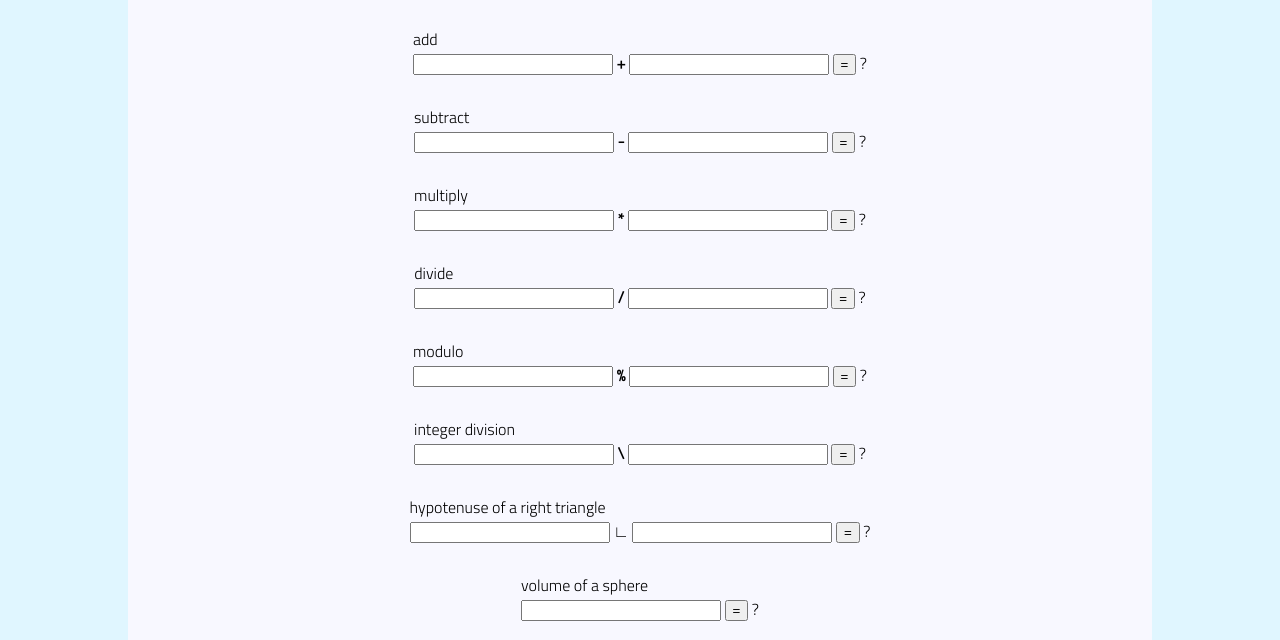
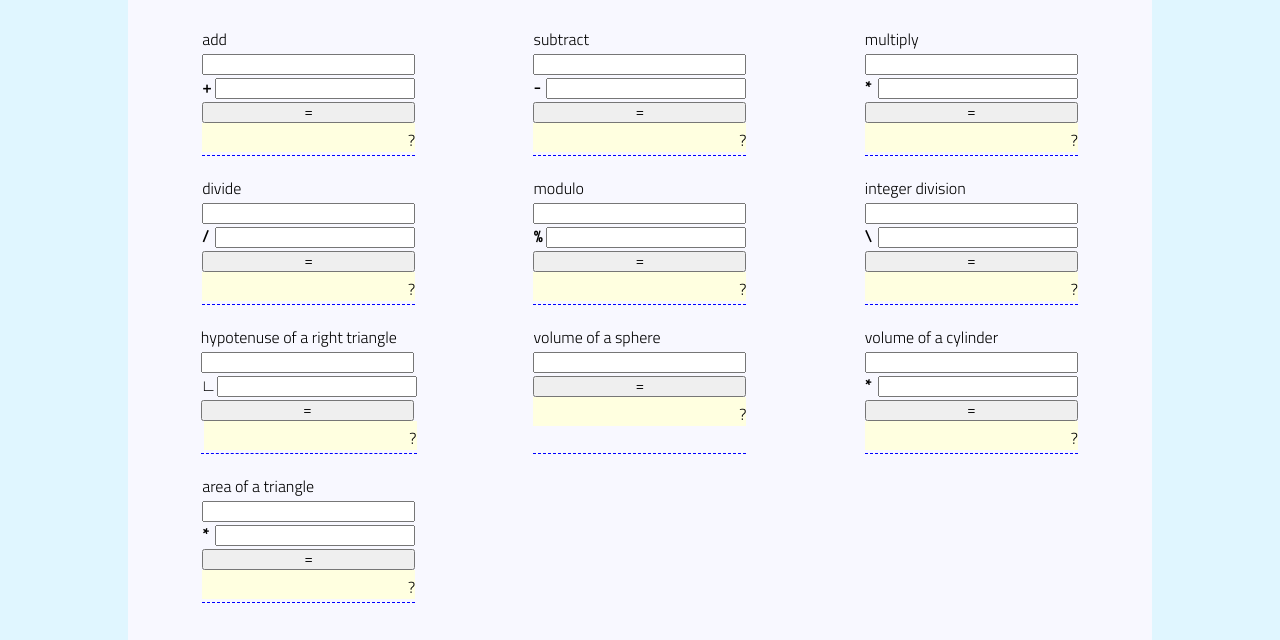
Before and after one commit to armaBurton/LAB-04a-calculator, a plain HTML site: page index.html in a window 1280 px wide. Shown: the part 113-753 px from the top of the page. Drawn offline with Linux system fonts and the light colour scheme.

Commit message:
css formating

```diff
--- a/index.html
+++ b/index.html
@@ -21,90 +21,90 @@
 
         <section>
             add<br>
-            <input type="number" id="add-num1" class="f1">
+            <input type="number" id="add-num1" class="f1"><br>
             <span class="operator">+</span>
-            <input type="number" id="add-num2" class="f2">
-            <input type="button" value="=" id="add-button">
-            <span id="add-answer">?</span>
+            <input type="number" id="add-num2" class="f2"><br>
+            <input type="button" value="=" id="add-button" class="do-the-thing"><br>
+            <span id="add-answer" class="answer">?</span>
         </section>
 
         <section>
             subtract<br>
-            <input type="number" id="subtract-num1" class="f1">
+            <input type="number" id="subtract-num1" class="f1"><br>
             <span class="operator">-</span>
-            <input type="number" id="subtract-num2" class="f2">
-            <input type="button" value="=" id="subtract-button">
-            <span id="subtract-answer">?</span>
+            <input type="number" id="subtract-num2" class="f2"><br>
+            <input type="button" value="=" id="subtract-button" class="do-the-thing"><br>
+            <span id="subtract-answer" class="answer">?</span>
         </section>
 
         <section>
             multiply<br>
-            <input type="number" id="multiply-num1" class="f1">
+            <input type="number" id="multiply-num1" class="f1"><br>
             <span class="operator">*</span>
-            <input type="number" id="multiply-num2" class="f2">
-            <input type="button" value="=" id="multiply-button">
-            <span id="multiply-answer">?</span>
+            <input type="number" id="multiply-num2" class="f2"><br>
+            <input type="button" value="=" id="multiply-button" class="do-the-thing"><br>
+            <span id="multiply-answer" class="answer">?</span>
         </section>
 
         <section>
             divide<br>
-            <input type="number" id="divide-num1" class="f1">
+            <input type="number" id="divide-num1" class="f1"><br>
             <span class="operator">/</span>
-            <input type="number" id="divide-num2" class="f2">
-            <input type="button" value="=" id="divide-button">
-            <span id="divide-answer">?</span>
+            <input type="number" id="divide-num2" class="f2"><br>
+            <input type="button" value="=" id="divide-button" class="do-the-thing"><br>
+            <span id="divide-answer" class="answer">?</span>
         </section>
 
         <section>
             modulo<br>
-            <input type="number" id="modulo-num1" class="f1">
+            <input type="number" id="modulo-num1" class="f1"><br>
             <span class="operator">%</span>
-            <input type="number" id="modulo-num2" class="f2">
-            <input type="button" value="=" id="modulo-button">
-            <span id="modulo-answer">?</span>
+            <input type="number" id="modulo-num2" class="f2"><br>
+            <input type="button" value="=" id="modulo-button" class="do-the-thing"><br>
+            <span id="modulo-answer" class="answer">?</span>
         </section>
 
         <section>
             integer division<br>
-            <input type="number" id="integer-division-num1" class="f1">
+            <input type="number" id="integer-division-num1" class="f1"><br>
             <span class="operator">\</span>
-            <input type="number" id="integer-division-num2" class="f2">
-            <input type="button" value="=" id="integer-division-button">
-            <span id="integer-division-answer">?</span>
+            <input type="number" id="integer-division-num2" class="f2"><br>
+            <input type="button" value="=" id="integer-division-button" class="do-the-thing"><br>
+            <span id="integer-division-answer" class="answer">?</span>
         </section>
 
         <section>
             hypotenuse of a right triangle<br>
-            <input type="number" id="hypotenuse-num1" class="f1">
+            <input type="number" id="hypotenuse-num1" class="f1"><br>
             <span class="operator">&angrt;</span>
-            <input type="number" id="hypotenuse-num2" class="f2">
-            <input type="button" value="=" id="hypotenuse-button">
-            <span id="hypotenuse-answer">?</span>
+            <input type="number" id="hypotenuse-num2" class="f2"><br>
+            <input type="button" value="=" id="hypotenuse-button" class="do-the-thing"><br>
+            <span id="hypotenuse-answer" class="answer">?</span>
         </section>
 
         <section>
             volume of a sphere<br>
-            <input type="number" id="sphere-num1" class="f1">
-            <input type="button" value="=" id="sphere-button">
-            <span id="sphere-answer">?</span>
+            <input type="number" id="sphere-num1" class="f1"><br>
+            <input type="button" value="=" id="sphere-button" class="do-the-thing"><br>
+            <span id="sphere-answer" class="answer">?</span>
         </section>
 
         <section>
             volume of a cylinder<br>
-            <input type="number" id="cylinder-num1" class="f1">
+            <input type="number" id="cylinder-num1" class="f1"><br>
             <span class="operator">*</span>
-            <input type="number" id="cylinder-num2" class="f2">
-            <input type="button" value="=" id="cylinder-button">
-            <span id="cylinder-answer">?</span>
+            <input type="number" id="cylinder-num2" class="f2"><br>
+            <input type="button" value="=" id="cylinder-button" class="do-the-thing"><br>
+            <span id="cylinder-answer" class="answer">?</span>
         </section>
 
         <section>
             area of a triangle<br>
-            <input type="number" id="triangle-num1" class="f1">
+            <input type="number" id="triangle-num1" class="f1"><br>
             <span class="operator">*</span>
-            <input type="number" id="triangle-num2" class="f2">
-            <input type="button" value="=" id="triangle-button">
-            <span id="triangle-answer">?</span>
+            <input type="number" id="triangle-num2" class="f2"><br>
+            <input type="button" value="=" id="triangle-button" class="do-the-thing"><br>
+            <span id="triangle-answer" class="answer">?</span>
         </section>
     </main>
 
--- a/styles/styles.css
+++ b/styles/styles.css
@@ -11,14 +11,17 @@ main {
     background-color: ghostwhite;
     margin: 0 auto;
     padding: 30px 15px 20px 15px;
-    display: flex;
-    flex-direction: column;
+    /* display: flex;
+    flex-direction: column; */
+    display: grid;
+    grid-template-columns: 1fr 1fr 1fr;
 }
 
 section {
     margin-left: auto;
     margin-right: auto;
-    margin-bottom: 30px;
+    margin-bottom: 20px;
+    border-bottom: 1px dashed blue;
 }
 
 header {
@@ -55,9 +58,24 @@ footer {
 }
 
 .f1{
-    width: 200px;
+
+    width: 213px;
 }
 
 .f2 {
+    margin-top: 3px;
     width: 200px;
+    float: right;
 }
+
+.do-the-thing{
+    width: 213px;
+}
+
+.answer{
+    width: 213px;
+    float: right;
+    padding-top: 5px;
+    text-align: right;
+    background-color: lightyellow;
+}
```
